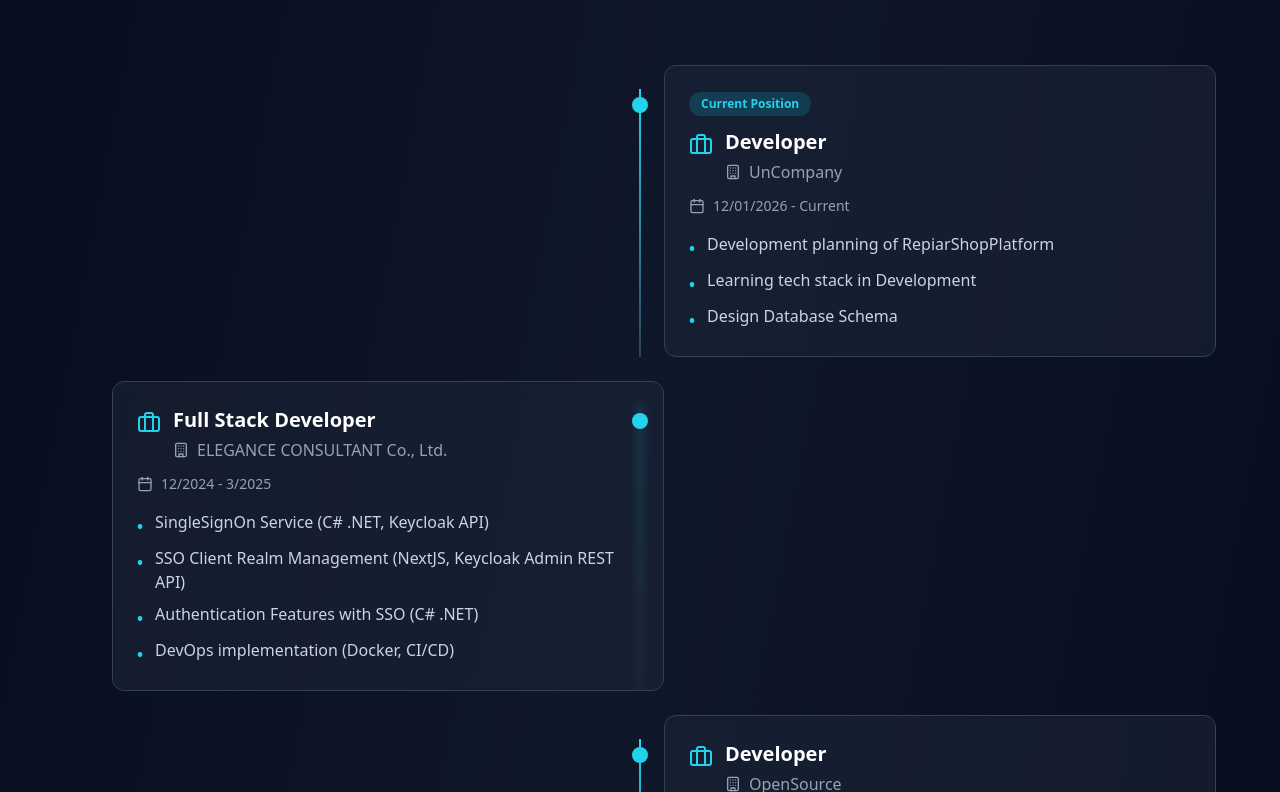
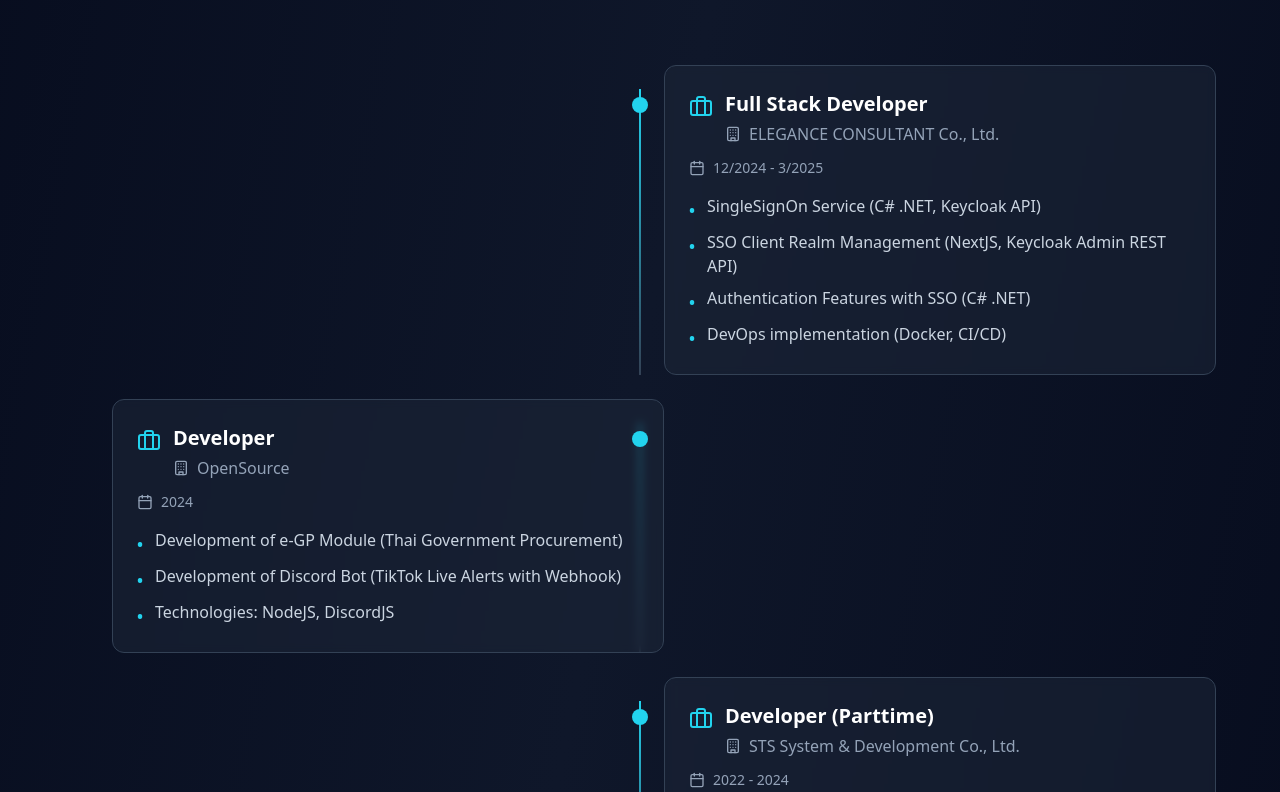
Before and after one commit to h4rdl0ckl3z/portfolio, a React (Vite) app: page / in a window 1280 px wide. Shown: the part 2868-3660 px from the top of the page. Built offline with nearby package versions, Linux system fonts and the light colour scheme.

Commit message:
edit.component.experience

```diff
--- a/src/components/Experience.tsx
+++ b/src/components/Experience.tsx
@@ -2,17 +2,6 @@ import { Briefcase, Calendar, Building } from 'lucide-react';
 
 export default function Experience() {
   const experiences = [
-    {
-      role: 'Developer',
-      company: 'UnCompany',
-      period: '12/01/2026 - Current',
-      achievements: [
-        'Development planning of RepiarShopPlatform',
-		'Learning tech stack in Development',
-		'Design Database Schema'
-      ],
-      isCurrent: true,
-    },
     {
       role: 'Full Stack Developer',
       company: 'ELEGANCE CONSULTANT Co., Ltd.',
```
